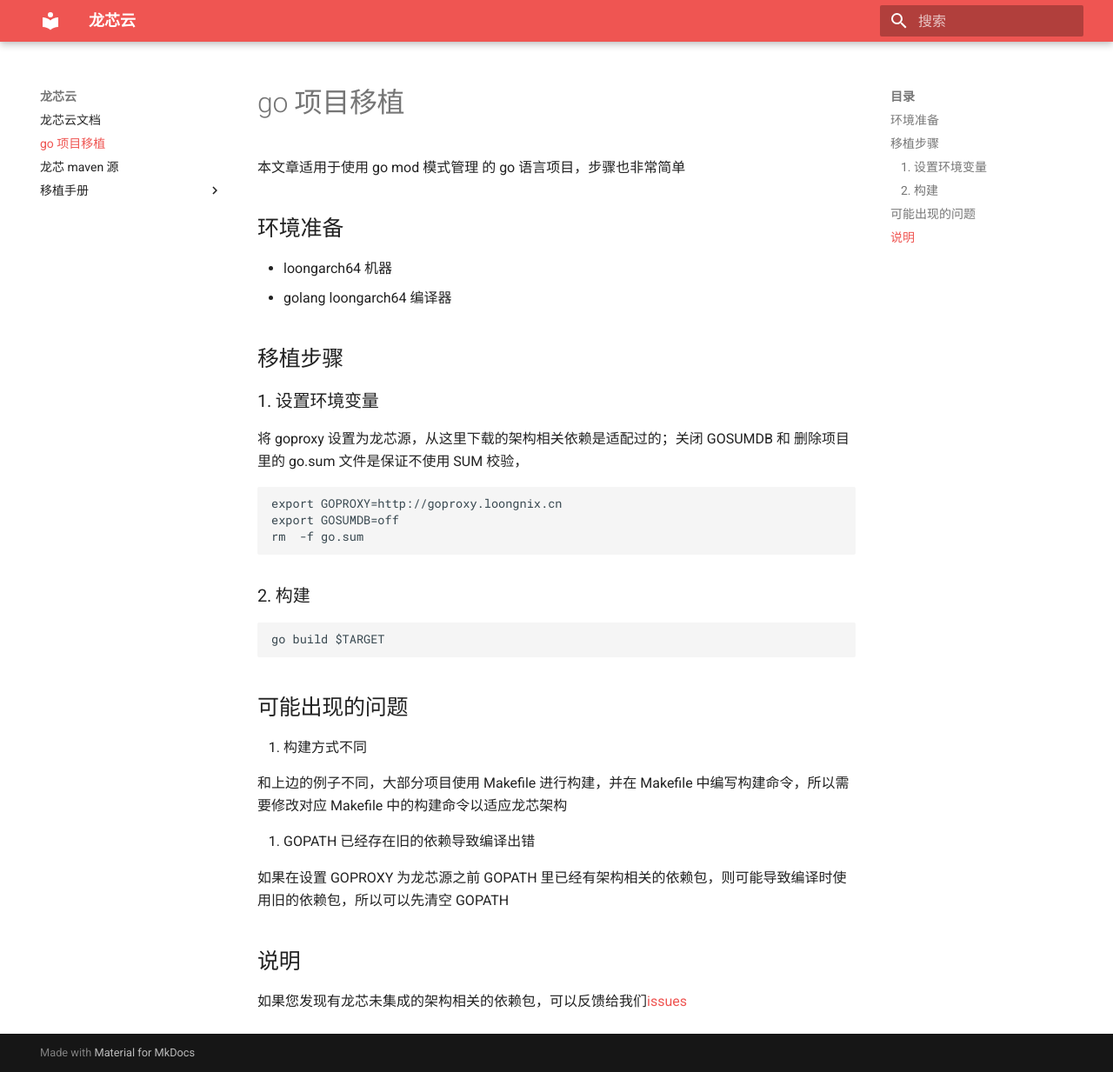
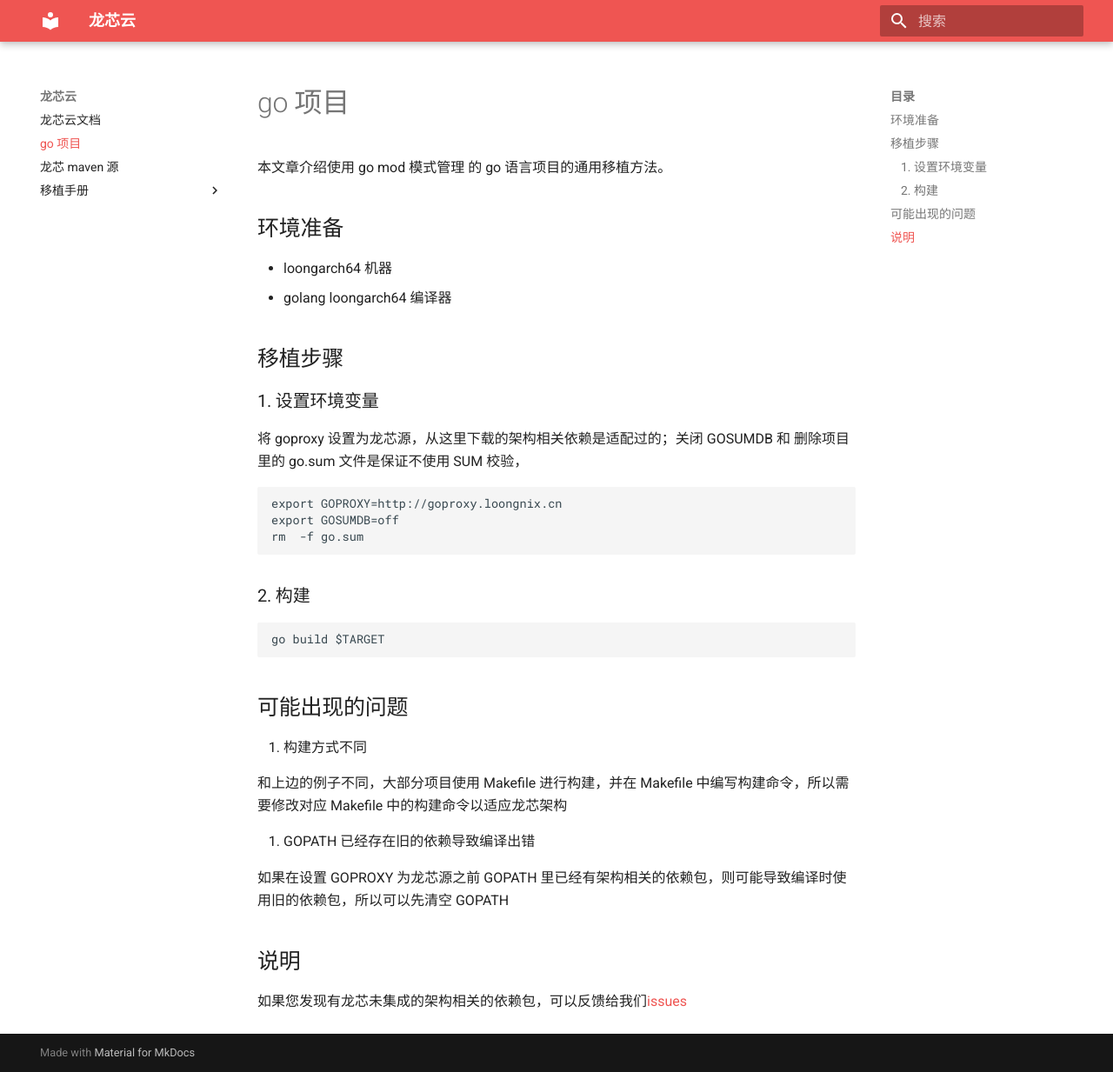
Before and after one commit to Loongson-Cloud-Community/Loongson-Cloud-Community, an MkDocs documentation site: the page built from docs/go-project.md, in a window 1280 px wide and 1233 px high. Shown: the whole window at 87% size. Built offline with MkDocs 1.6.1 and Material for MkDocs 9.7.7, drawn with Linux system fonts in a browser that asks for light colours.

Commit message:
Update go-project.md

```diff
--- a/docs/go-project.md
+++ b/docs/go-project.md
@@ -1,6 +1,6 @@
-# go 项目移植
+# go 项目
 
-本文章适用于使用 go mod 模式管理 的 go 语言项目，步骤也非常简单
+本文章介绍使用 go mod 模式管理 的 go 语言项目的通用移植方法。
 
 ## 环境准备
 - loongarch64 机器
```
